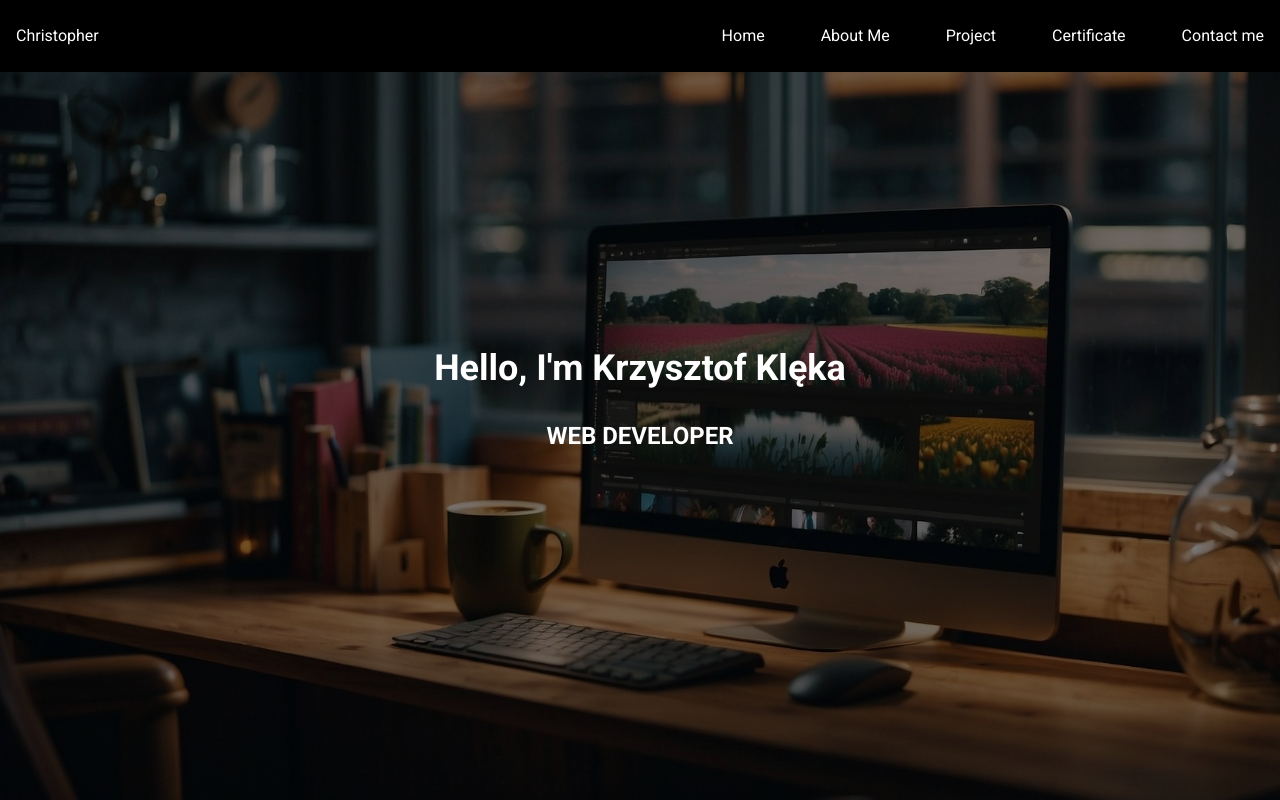
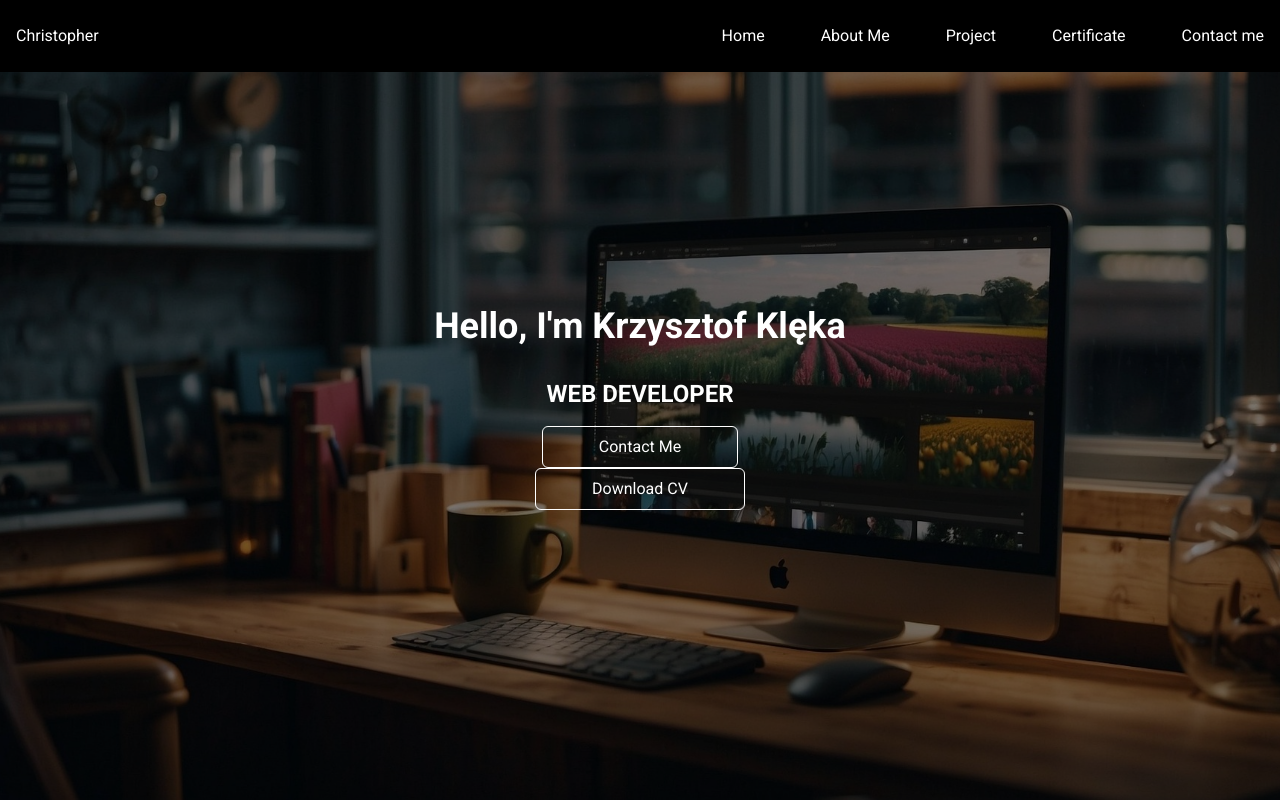
Before and after one commit to Kry765/portfolio, a React (Vite) app: page / in a window 1280 px wide. Shown: the top 800 px of the page. Built offline with nearby package versions, Linux system fonts and the light colour scheme.

Commit message:
add new btn header

```diff
--- a/src/components/Header/HeaderButton.tsx
+++ b/src/components/Header/HeaderButton.tsx
@@ -1,13 +1,14 @@
 import type { ButtonData } from "../../types/Header";
 
 type Props = {
+  className: string;
   buttonData: ButtonData[];
 };
 
-export default function HeaderButton({ buttonData }: Props) {
-  return buttonData.map((data, index) => {
-    <div key={index}>
-      <button>{data.buttonContact}</button>
-    </div>;
-  });
+export default function HeaderButton({ buttonData, className }: Props) {
+  return buttonData.map((data, index) => (
+    <div key={index} className={className}>
+      <button>{data.buttonLabel}</button>
+    </div>
+  ));
 }
--- a/src/components/Header/Headers.tsx
+++ b/src/components/Header/Headers.tsx
@@ -18,10 +18,10 @@ export default function Headers() {
         </h1>
         <p className="my-4 text-2xl z-4 font-bold uppercase">Web Developer</p>
 
-        <HeaderButton buttonData={typeData.buttonData} />
-        {/* <button className="rounded-md z-4 border hover bg-none radius-[12px] py-2 px-14 cursor-pointer">
-          Contact
-        </button> */}
+        <HeaderButton
+          className="rounded-md z-4 border hover bg-none radius-[12px] py-2 px-14 cursor-pointer"
+          buttonData={typeData.buttonData}
+        />
       </section>
     </header>
   );
--- a/src/data/headerData.json
+++ b/src/data/headerData.json
@@ -8,9 +8,12 @@
   ],
   "buttonData": [
     {
-      "key": "button1",
-      "buttonContact": "Contact Me",
-      "buttonCV": "Download CV"
+      "key": "Button Link",
+      "buttonLabel": "Contact Me"
+    },
+    {
+      "key": "Button CV",
+      "buttonLabel": "Download CV"
     }
   ],
   "socialLink": [
--- a/src/types/Header.ts
+++ b/src/types/Header.ts
@@ -12,8 +12,7 @@ export interface HeaderData {
 
 export interface ButtonData {
   key: string;
-  buttonContact: string;
-  buttonCV: string;
+  buttonLabel: string;
 }
 
 export interface SocialLink {
```
